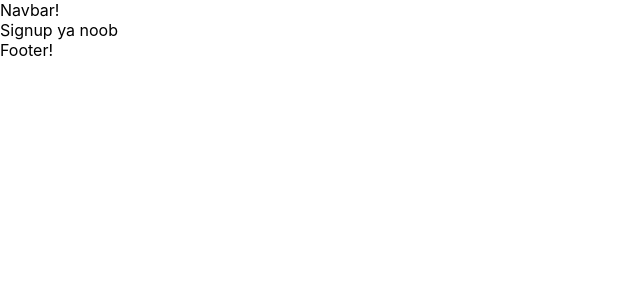
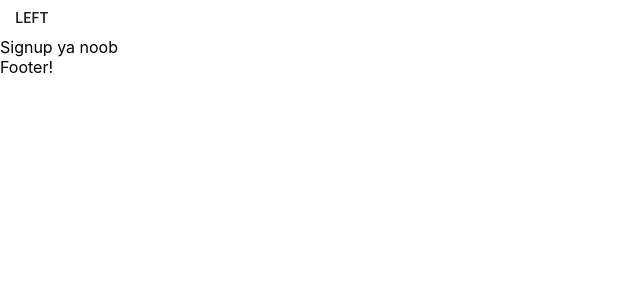
Before and after one commit to coleman-buffa/media-plug, a React (Create React App) app in the folder client/: page / in a window 1280 px wide. Shown: the top 300 px of the page, without its empty margins (0-640 px from the left). Built offline with nearby package versions, Linux system fonts and the light colour scheme.

Commit message:
added initial structure to nav

```diff
--- a/client/src/components/navbar/navbar.js
+++ b/client/src/components/navbar/navbar.js
@@ -1,9 +1,123 @@
+// import React from 'react';
+// import './navbar.css';
+// import { makeStyles } from '@material-ui/core/styles';
+// import Paper from '@material-ui/core/Paper';
+// import Tabs from '@material-ui/core/Tabs';
+// import Tab from '@material-ui/core/Tab';
+
+// const useStyles = makeStyles({
+// 	root: {
+// 		flexGrow: 1,
+// 	},
+// });
+
+// function Navbar() {
+// 	const classes = useStyles();
+// 	const [value, setValue] = React.useState(0);
+
+// 	const handleChange = (event, newValue) => {
+// 		setValue(newValue);
+// 	};
+// 	return (
+// 		<Paper className={classes.root}>
+// 			<Tabs
+// 				value={value}
+// 				onChange={handleChange}
+// 				indicatorColor="primary"
+// 				textColor="primary"
+// 				centered
+// 			>
+// 				<Tab label="Home" />
+// 				<Tab label="Profile" />
+// 				<Tab label="Explore" />
+// 				<Tab label="Challenges" />
+// 			</Tabs>
+// 		</Paper>
+// 	);
+// }
+
+// export default Navbar;
+
 import React from 'react';
-import './navbar.css';
+import clsx from 'clsx';
+import { makeStyles } from '@material-ui/core/styles';
+import SwipeableDrawer from '@material-ui/core/SwipeableDrawer';
+import Button from '@material-ui/core/Button';
+import List from '@material-ui/core/List';
+import Divider from '@material-ui/core/Divider';
+import ListItem from '@material-ui/core/ListItem';
+import ListItemIcon from '@material-ui/core/ListItemIcon';
+import ListItemText from '@material-ui/core/ListItemText';
+import InboxIcon from '@material-ui/icons/MoveToInbox';
+import MailIcon from '@material-ui/icons/Mail';
+import ExitToAppIcon from '@material-ui/icons/ExitToApp';
+
+const useStyles = makeStyles({
+	list: {
+		width: 250,
+	},
+	fullList: {
+		width: 'auto',
+	},
+});
 
 function Navbar() {
-	return(
-		<div>Navbar!</div>
+	const classes = useStyles();
+	const [state, setState] = React.useState({
+		left: false
+	});
+	const toggleDrawer = (anchor, open) => (event) => {
+		if (event && event.type === 'keydown' && (event.key === 'Tab' || event.key === 'Shift')) {
+			return;
+		}
+
+		setState({ ...state, [anchor]: open });
+	};
+
+	const list = (anchor) => (
+		<div
+			className={clsx(classes.list, {
+				[classes.fullList]: anchor === 'top' || anchor === 'bottom',
+			})}
+			role="presentation"
+			onClick={toggleDrawer(anchor, false)}
+			onKeyDown={toggleDrawer(anchor, false)}
+		>
+			<List>
+				{['Profile', 'Explore', 'Challenges'].map((text, index) => (
+					<ListItem button key={text}>
+						<ListItemIcon>{index % 2 === 0 ? <InboxIcon /> : <MailIcon />  }</ListItemIcon>
+						<ListItemText primary={text} />
+					</ListItem>
+				))}
+			</List>
+			<Divider />
+			<List>
+				{['Signout'].map((text) => (
+					<ListItem button key={text}>
+						<ListItemIcon>{<ExitToAppIcon/>}</ListItemIcon>
+						<ListItemText primary={text} />
+					</ListItem>
+				))}
+			</List>
+		</div>
+	);
+	return (
+		<div>
+			{['left'].map((anchor) => (
+				<React.Fragment key={anchor}>
+					<Button onClick={toggleDrawer(anchor, true)}>{anchor}</Button>
+					<SwipeableDrawer
+						anchor={anchor}
+						open={state[anchor]}
+						onClose={toggleDrawer(anchor, false)}
+						onOpen={toggleDrawer(anchor, true)}
+					>
+						{list(anchor)}
+					</SwipeableDrawer>
+				</React.Fragment>
+			))}
+		</div>
 	);
 }
 
```
